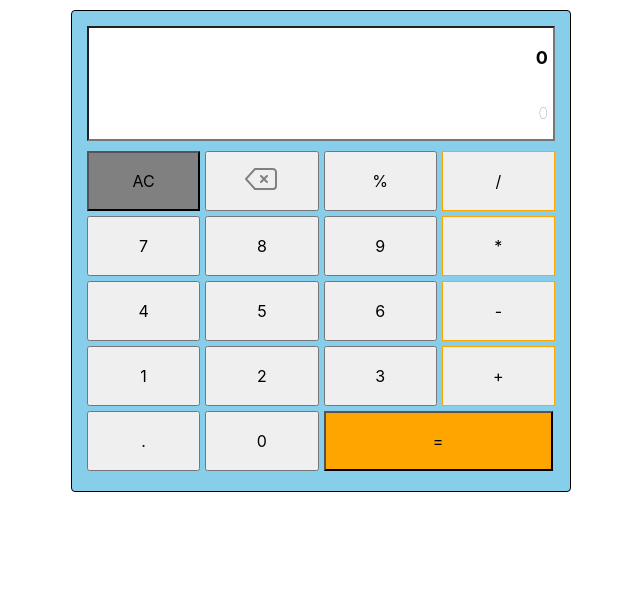
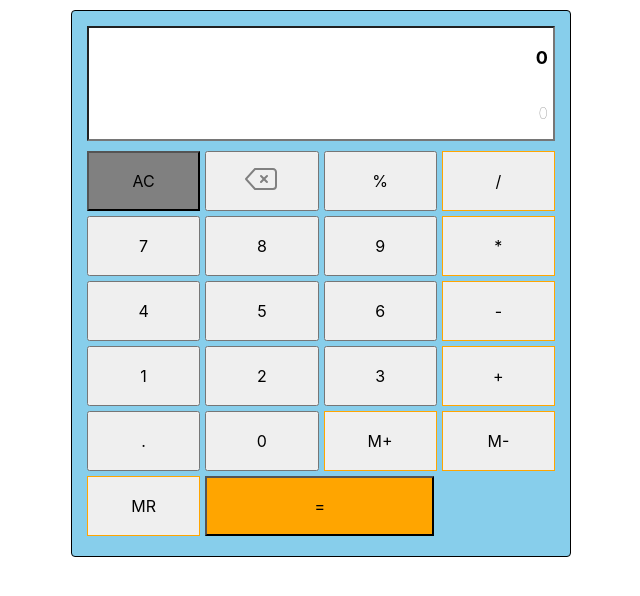
Before and after one commit to Artiss90/Calculator, a React (Create React App) app: page / in a window 1280 px wide. Shown: the top 596 px of the page, without its empty margins (319-959 px from the left). Built offline with nearby package versions, Linux system fonts and the light colour scheme.

Commit message:
memory,  operator, dot, проверки

```diff
--- a/src/App.jsx
+++ b/src/App.jsx
@@ -6,30 +6,57 @@ import Panel from 'Components/Panel/Panel';
 function App() {
   const [value, setValue] = useState(0);
   const [result, setResult] = useState(0);
+  const [memory, setMemory] = useState(0);
+  const [operator, setOperator] = useState(false);
 
   useEffect(() => {
     const calc = function (string) {
+      if (typeof string === 'number') {
+        // ? если вместо строки числовое значение - преображаем в строку
+        string = string.toString();
+      }
       if (string.includes('+')) {
         const arrNum = string.split('+');
-        return arrNum.reduce((arr, item) => Number(arr) + Number(item), 0);
+        return arrNum.reduce(
+          (arr, item) => Number.parseFloat(arr) + Number.parseFloat(item),
+          0,
+        );
       }
       if (string.includes('-')) {
         const arrNum = string.split('-');
-        return arrNum.reduce((arr, item) => Number(arr) - Number(item));
+        return arrNum.reduce(
+          (arr, item) => Number.parseFloat(arr) - Number.parseFloat(item),
+        );
       }
       if (string.includes('*')) {
         const arrNum = string.split('*');
-        return arrNum.reduce((arr, item) => Number(arr) * Number(item));
+        return arrNum.reduce(
+          (arr, item) => Number.parseFloat(arr) * Number.parseFloat(item),
+        );
       }
       if (string.includes('/')) {
+        if (string.includes('/0')) {
+          return 'деление на ноль!';
+        }
         const arrNum = string.split('/');
-        return arrNum.reduce((arr, item) => Number(arr) / Number(item));
+        return arrNum.reduce(
+          (arr, item) => Number.parseFloat(arr) / Number.parseFloat(item),
+        );
       }
+      return string;
     };
-
-    setResult(calc(value.toString()));
+    const result = () => calc(value);
+    // ? если выражение заканчивается оператором - калькуляцию не проводим, так как в массиве будет пустой объект
+    if (!operator) {
+      // ? если результат калькуляции NaN - в результат не выводим
+      if (isNaN(result())) {
+        return;
+      }
+      setResult(result);
+      return;
+    }
     return;
-  }, [value]);
+  }, [value, operator]);
 
   const onClick = valueBtn => {
     // ? присылаемое значение является числом
@@ -38,22 +65,27 @@ function App() {
       Number(value) !== 0
         ? setValue(value + valueBtn.toString())
         : setValue(valueBtn);
+      setOperator(false);
       return;
     }
     // ? присылаемое значение является оператором
     if (valueBtn === '+') {
+      setOperator(true);
       setValue(value + valueBtn);
       return;
     }
     if (valueBtn === '-') {
+      setOperator(true);
       setValue(value + valueBtn);
       return;
     }
     if (valueBtn === '*') {
+      setOperator(true);
       setValue(value + valueBtn);
       return;
     }
     if (valueBtn === '/') {
+      setOperator(true);
       setValue(value + valueBtn);
       return;
     }
@@ -76,6 +108,24 @@ function App() {
       setValue(0);
       return;
     }
+    // TODO добавлениеб удаление и чтение с памяти
+    if (valueBtn === 'M+') {
+      setMemory(result);
+      return;
+    }
+    if (valueBtn === 'M-') {
+      setMemory(0);
+      return;
+    }
+    if (valueBtn === 'MR') {
+      setValue(memory);
+      return;
+    }
+    // TODO добавление точки
+    if (valueBtn === '.') {
+      setValue(value + valueBtn);
+      return;
+    }
     console.log('нераспознанный оператор');
     return;
   };
--- a/src/Components/Panel/Panel.jsx
+++ b/src/Components/Panel/Panel.jsx
@@ -64,6 +64,15 @@ function Panel({ onClick }) {
       <Button value={0} onClick={onClick}>
         0
       </Button>
+      <Button value="M+" className={style.operator} onClick={onClick}>
+        M+
+      </Button>
+      <Button value="M-" className={style.operator} onClick={onClick}>
+        M-
+      </Button>
+      <Button value="MR" className={style.operator} onClick={onClick}>
+        MR
+      </Button>
       <Button value="=" className={style.equally} onClick={onClick}>
         =
       </Button>
```
